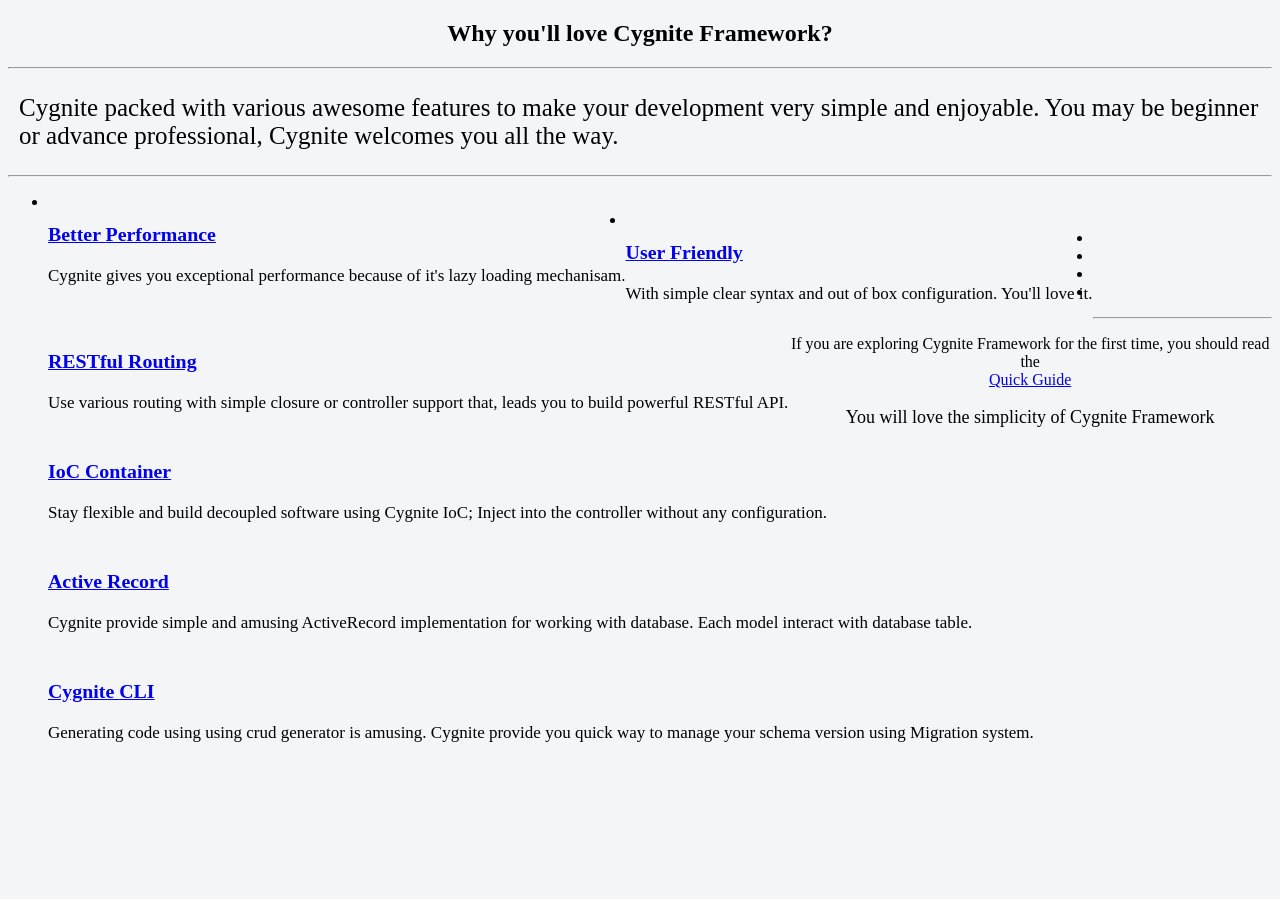
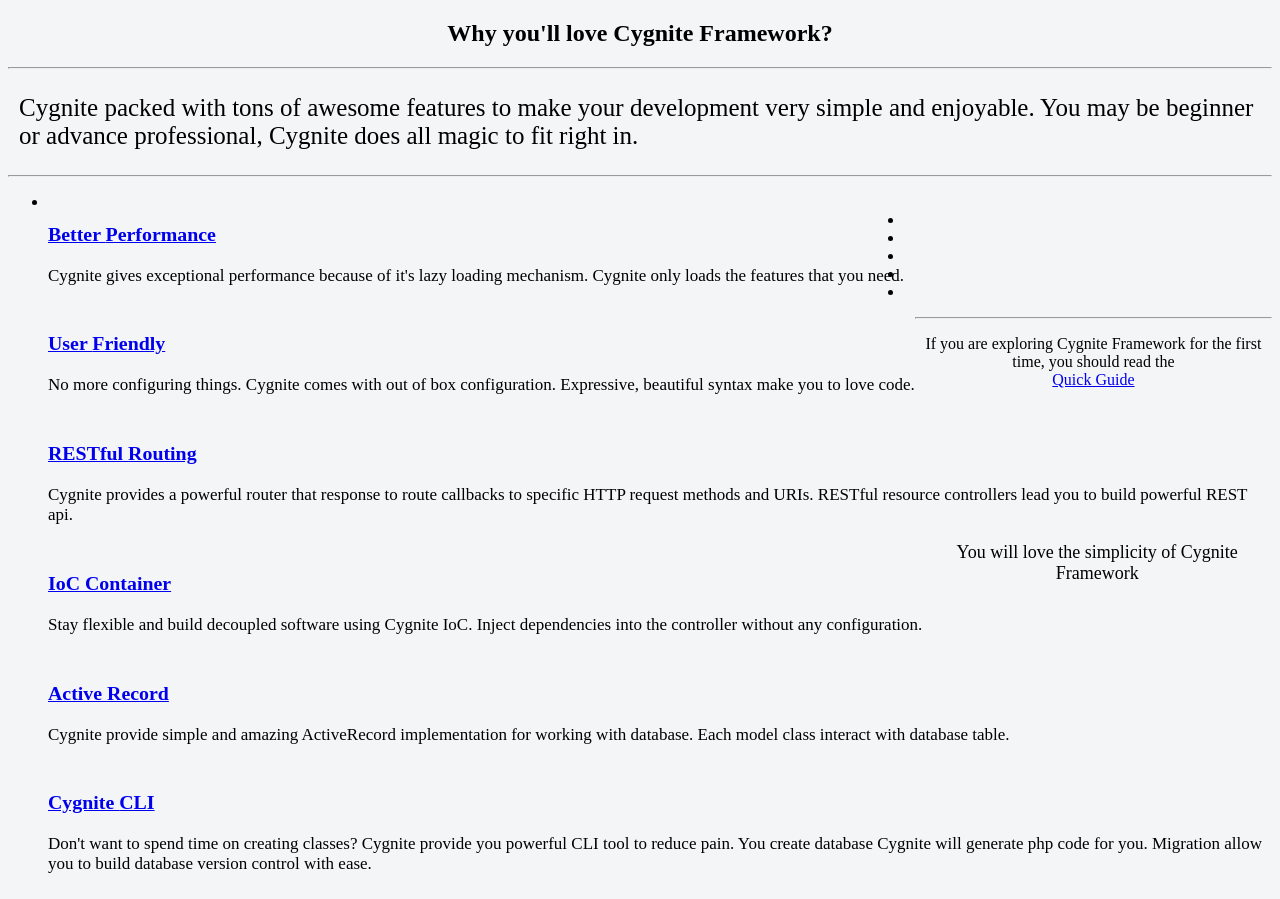
Before and after one commit to cygnite/cygnite-application, a PHP site: template apps/views/home/welcome.view.php in a window 1280 px wide. Shown: the part 147-1046 px from the top of the page. Before the commit the page ends 889 px from the top, so only its background shows below. Run offline with PHP 8.4, Linux system fonts and the light colour scheme; the template is opened without the code that fills it, so the values that code supplies are empty; some web fonts are replaced.

Commit message:
Welcome page text updated.

```diff
--- a/apps/views/home/welcome.view.php
+++ b/apps/views/home/welcome.view.php
@@ -21,7 +21,7 @@
     <div class="header">
         <div style="padding: 5px; ">
             <div align="center" > <h3 class="text-center"   style="color:#fff !important;">
-							<strong style="font-weight: bolder; font-size: 40px;"> Welcome </strong> to Cygnite Framework </h3>
+                    <strong style="font-weight: bolder; font-size: 40px;"> Welcome </strong> to Cygnite PHP Framework </h3>
                 <span style="font-size: 15px; color: #F6F6F1; ">A modern PHP Framework for Web developers</span>
             </div>
         </div>
@@ -35,8 +35,8 @@
                 <hr class="featurette-divider"></hr>
             </div>
             <p class="lead" style="font-family: small-caption;font-size: 25px;padding-left: 11px;">
-                        Cygnite packed with various awesome features to make your development very simple and enjoyable.
-                        You may be beginner or advance professional, Cygnite welcomes you all the way.</p>
+                Cygnite packed with tons of awesome features to make your development very simple and enjoyable.
+                You may be beginner or advance professional, Cygnite does all magic to fit right in.</p>
 
             <hr class="featurette-divider"></hr>
 
@@ -48,7 +48,7 @@
                             <h3 class="title">
                                 <a href="http://www.cygniteframework.com/2013/07/introduction.html">Better <span class="title-em">Performance</span></a></h3>
                         </div>
-                                <p> Cygnite gives you exceptional performance because of it's lazy loading mechanisam. </p>
+                        <p> Cygnite gives exceptional performance because of it's lazy loading mechanism. Cygnite only loads the features that you need. </p>
                     </div>
                 </li>
                 <li class="span3">
@@ -57,7 +57,8 @@
                             <h3 class="title">
                                 <a href="http://www.cygniteframework.com/2013/08/controllers.html">User  <span class="title-em">Friendly</span></a></h3>
                         </div>
-                                <p> With simple clear syntax and out of box configuration. You'll love it.
+                        <p> No more configuring things. Cygnite comes with out of box configuration. Expressive, beautiful syntax make you to love
+                            code.
                         </p>
                     </div>
                 </li>
@@ -68,7 +69,8 @@
                             <h3 class="title">
                                 <a href="http://www.cygniteframework.com/2013/08/routing.html">RESTful  <span class="title-em">Routing</span></a></h3>
                         </div>
-                                <p>Use various routing with simple closure or controller support that, leads you to build powerful RESTful API. </p>
+                        <p>Cygnite provides a powerful router that response to route callbacks to specific HTTP request methods and URIs. RESTful
+                            resource controllers lead you to build powerful REST api. </p>
                     </div>
                 </li>
 
@@ -78,7 +80,7 @@
                             <h3 class="title">
                                 <a href="http://www.cygniteframework.com/2014/03/ioc-container.html">IoC  <span class="title-em">Container</span></a></h3>
                         </div>
-                                <p>Stay flexible and build decoupled software using Cygnite IoC; Inject into the controller without any configuration.</p>
+                        <p>Stay flexible and build decoupled software using Cygnite IoC. Inject dependencies into the controller without any configuration.</p>
                     </div>
                 </li>
 
@@ -88,7 +90,7 @@
                             <h3 class="title">
                                 <a href="http://www.cygniteframework.com/2013/08/active-record.html">Active <span class="title-em">Record</span></a></h3>
                         </div>
-                                <p> Cygnite provide simple and amusing ActiveRecord implementation for working with  database.  Each model interact with database table. </p>
+                        <p> Cygnite provide simple and amazing ActiveRecord implementation for working with  database. Each model class interact with database table. </p>
                     </div>
                 </li>
 
@@ -98,7 +100,9 @@
                             <h3 class="title">
                                 <a href="http://www.cygniteframework.com/2014/03/console-overview.html"> Cygnite <span class="title-em">CLI</span></a></h3>
                         </div>
-                                <p> Generating code using using crud generator is amusing. Cygnite provide you quick way to manage your schema version using Migration system.   </p>
+                        <p> Don't want to spend time on creating classes? Cygnite provide you powerful CLI tool to reduce pain.
+                            You create database Cygnite will generate php code for you. Migration allow you to build database version
+                            control with ease.  </p>
                     </div>
                 </li>
             </ul>
```
Lines whose indentation alone changed are shown as unchanged.
